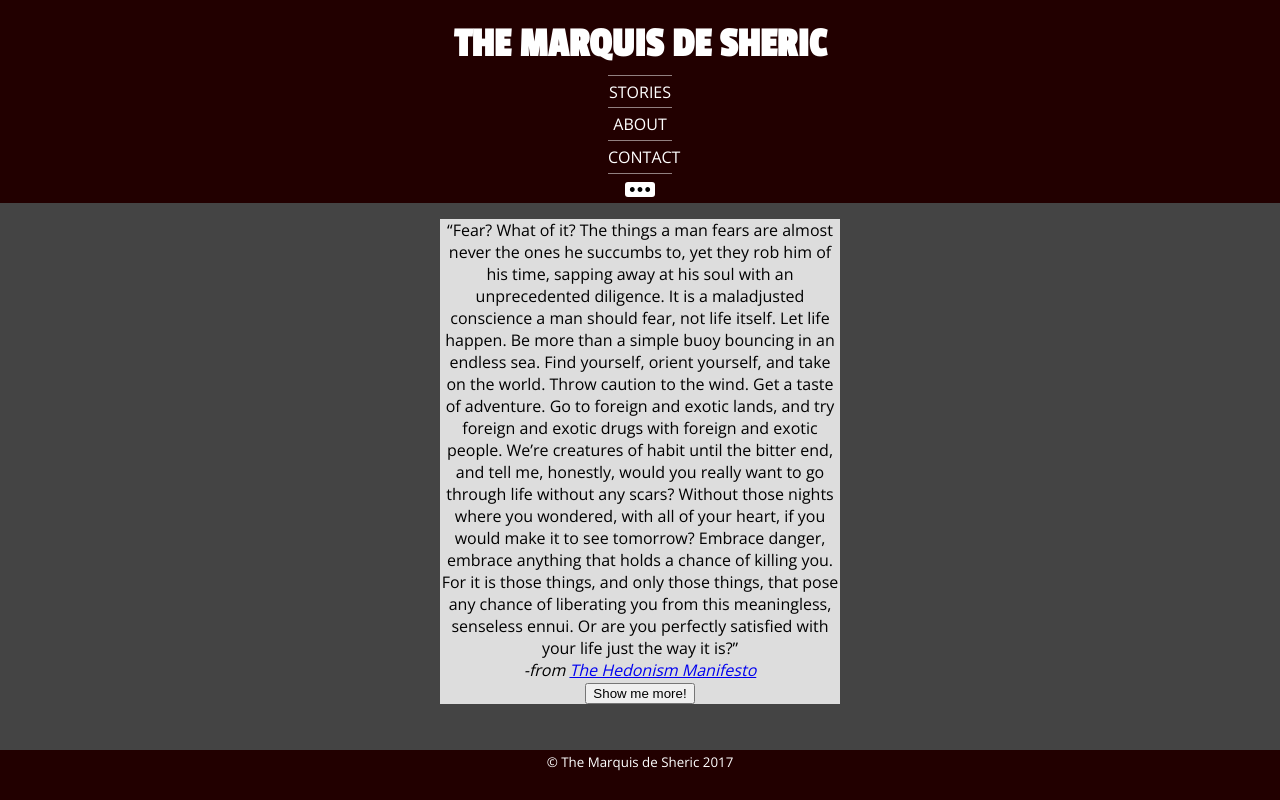
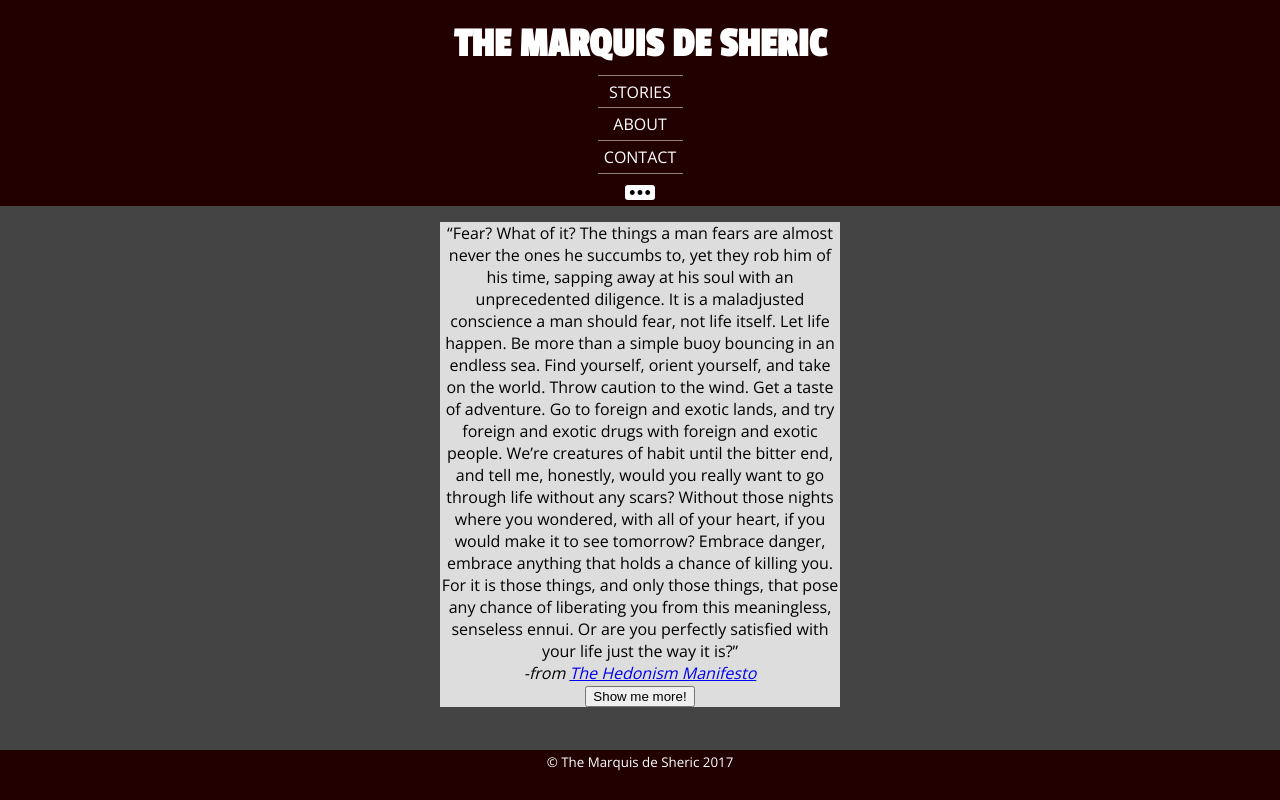
Before and after one commit to themarquisdesheric/marquisWebsite, a plain HTML site: page index.html in a window 1280 px wide. Drawn offline with nearby package versions, Linux system fonts and the light colour scheme.

Commit message:
Minor changes

```diff
--- a/css/base.css
+++ b/css/base.css
@@ -22,7 +22,7 @@ h1 {
 }
 
 main {
-  margin: 0 auto;
+  margin: 0 auto 66px;
   width: 400px;
 }
 
--- a/css/module.css
+++ b/css/module.css
@@ -39,8 +39,8 @@ nav ul {
   list-style-type: none;
   padding-left: 0;
   display: none;
-  margin: .5em auto;
-  width: 5%;
+  margin: .5em auto .7em;
+  width: 85px;
 }
 
 
```
